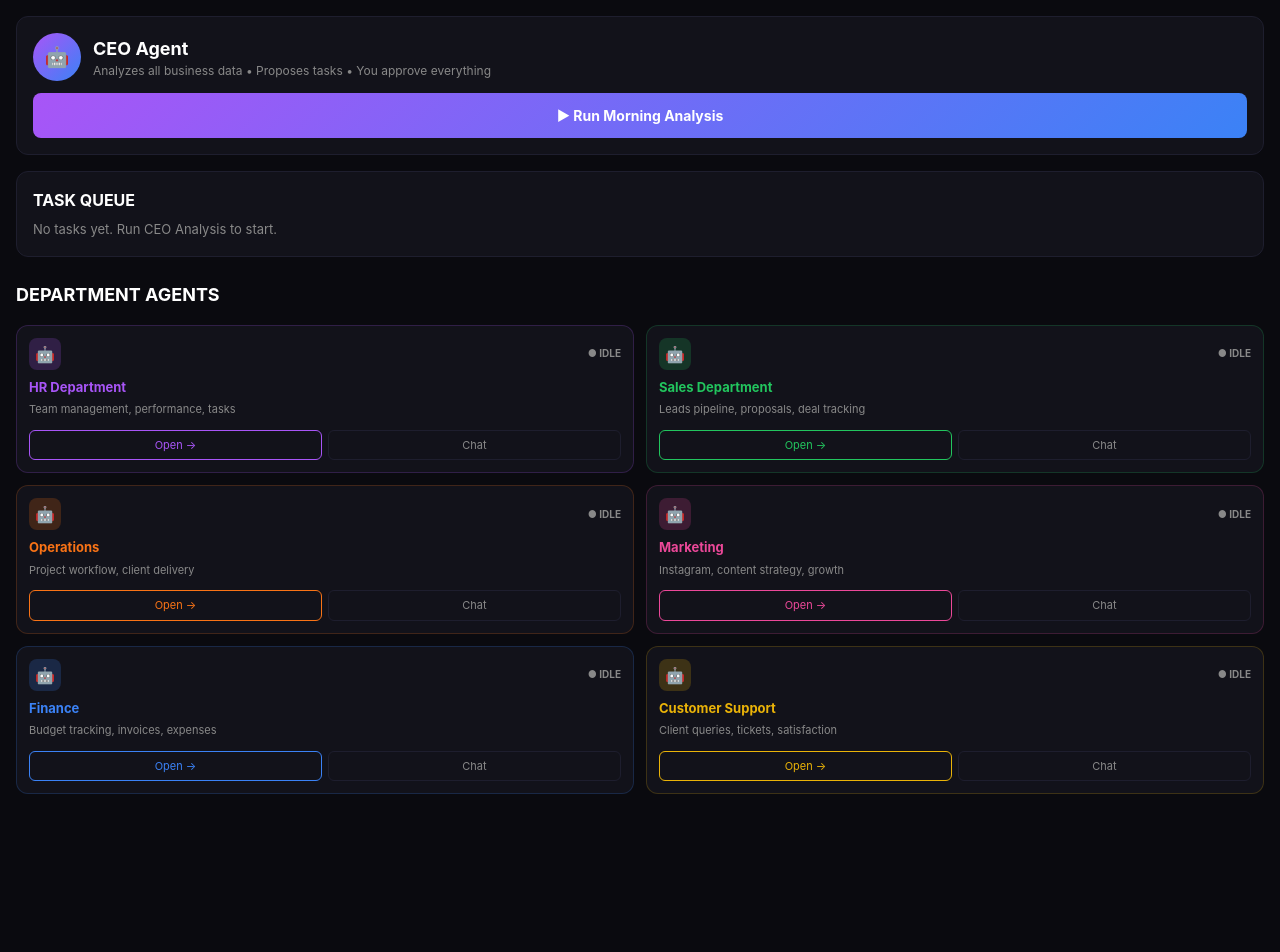
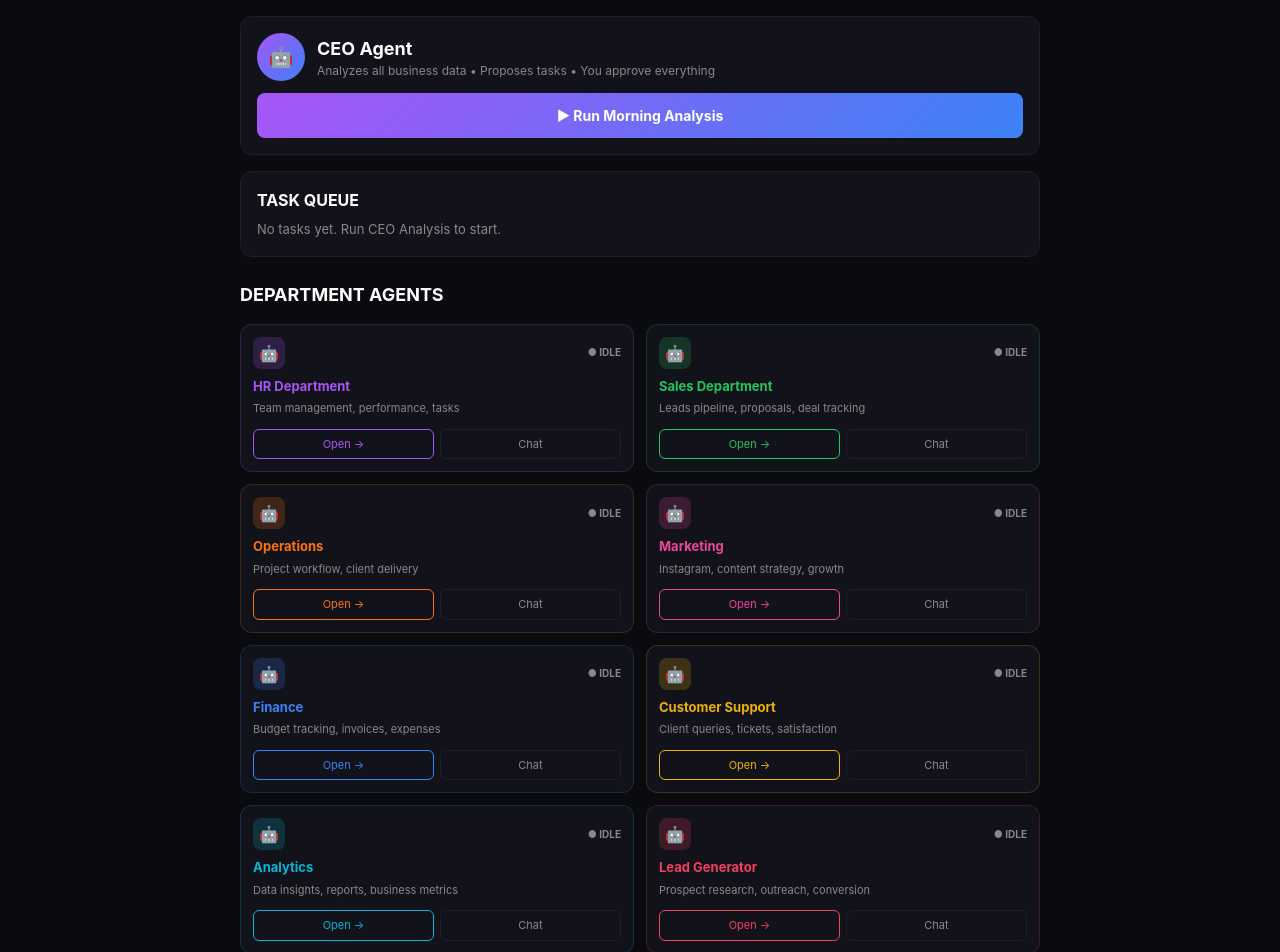
Before and after one commit to anasshakeel892-rgb/Business-os, a Next.js app: page / in a window 1280 px wide. Shown: the top 952 px of the page. Before the commit the page ends 810 px from the top, so only its background shows below. Built offline with nearby package versions, Linux system fonts and the light colour scheme.

Commit message:
Update index.js

```diff
--- a/pages/index.js
+++ b/pages/index.js
@@ -14,6 +14,8 @@ export default function Home() {
     { id: 'marketing', name: 'Marketing', description: 'Instagram, content strategy, growth', color: '#ec4899' },
     { id: 'finance', name: 'Finance', description: 'Budget tracking, invoices, expenses', color: '#3b82f6' },
     { id: 'support', name: 'Customer Support', description: 'Client queries, tickets, satisfaction', color: '#eab308' },
+    { id: 'analytics', name: 'Analytics', description: 'Data insights, reports, business metrics', color: '#06b6d4' },
+    { id: 'leads', name: 'Lead Generator', description: 'Prospect research, outreach, conversion', color: '#f43f5e' },
   ]
 
   const runAnalysis = async () => {
@@ -50,11 +52,12 @@ export default function Home() {
 
   return (
     <div className="min-h-screen p-4" style={{ background: '#0a0a0f' }}>
+      <div style={{ maxWidth: '800px', margin: '0 auto' }}>
         <CEOAgent onRun={runAnalysis} loading={loading} />
         <TaskQueue tasks={tasks} onApprove={approveTask} onReject={rejectTask} />
         <div className="mt-6">
-        <h2 className="text-white font-bold text-lg mb-4">DEPARTMENT AGENTS</h2>
-        <div className="grid grid-cols-2 gap-3">
+          <h2 style={{ color: '#fff', fontWeight: 'bold', fontSize: '18px', marginBottom: '16px' }}>DEPARTMENT AGENTS</h2>
+          <div style={{ display: 'grid', gridTemplateColumns: 'repeat(2, 1fr)', gap: '12px' }}>
             {agents.map(agent => (
               <AgentCard
                 key={agent.id}
@@ -65,5 +68,6 @@ export default function Home() {
           </div>
         </div>
       </div>
+    </div>
   )
           }
```
Lines whose indentation alone changed are shown as unchanged.
